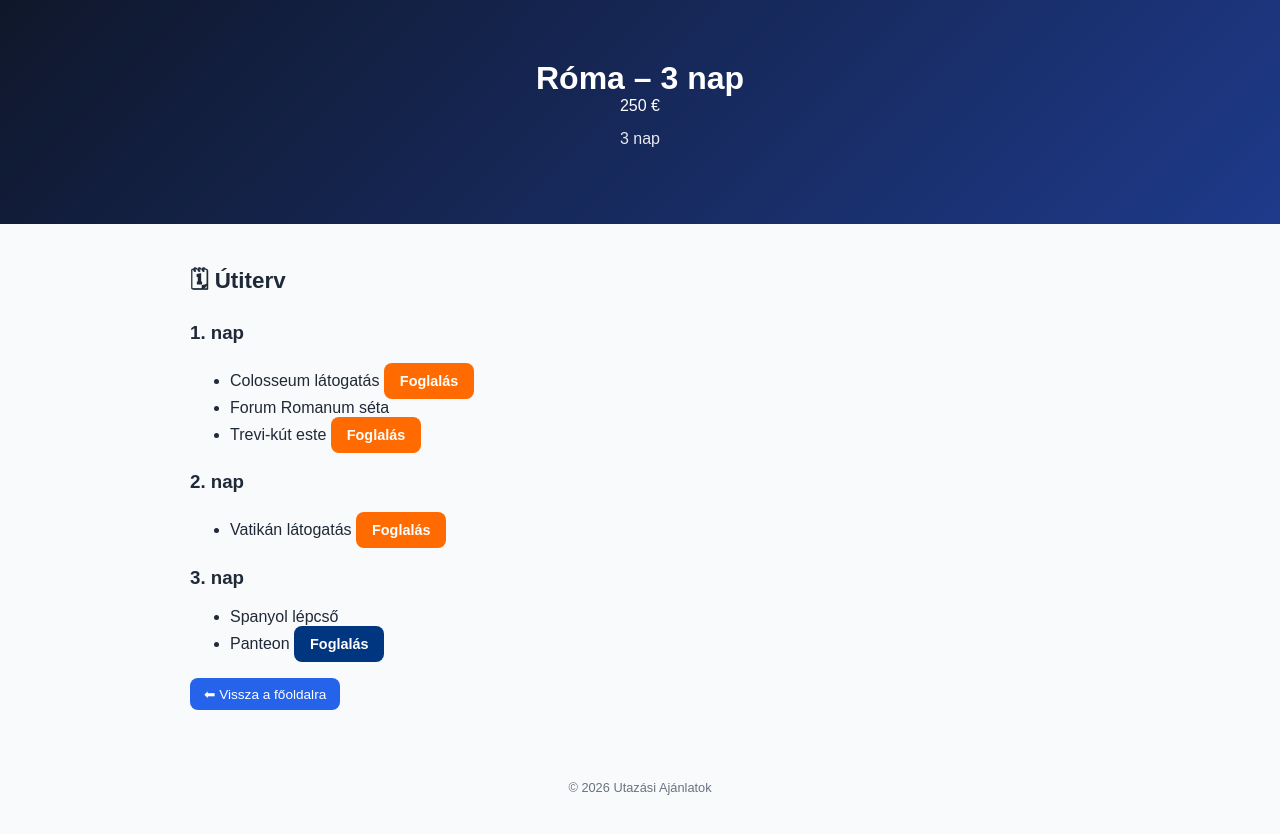
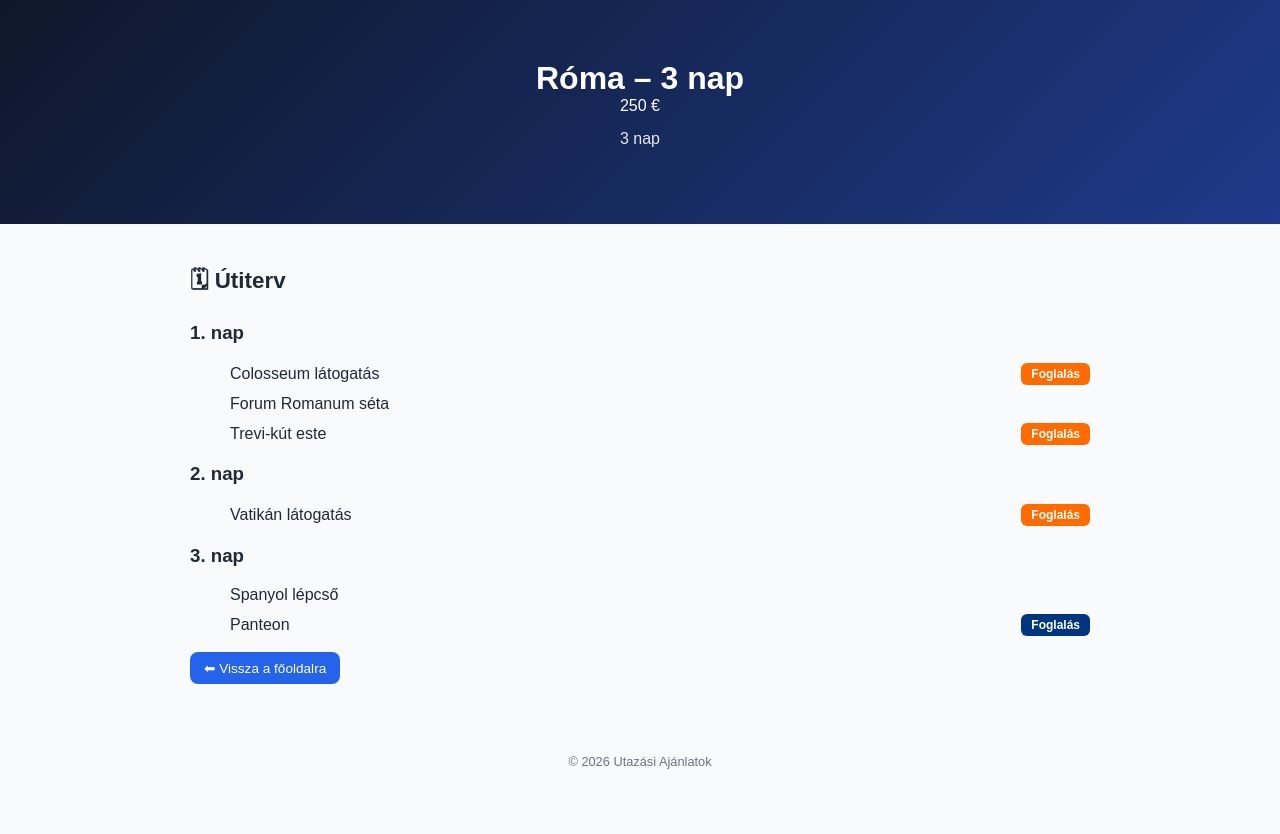
Before and after one commit to Norbi6/travel_site, a Jekyll site: the page built from _offers/rome2.md, in a window 1280 px wide. Shown: the top 834 px of the page. Built offline with Jekyll 4.4.1, drawn with Linux system fonts in a browser that asks for light colours.

Commit message:
Update style.css

```diff
--- a/assets/css/style.css
+++ b/assets/css/style.css
@@ -137,3 +137,45 @@ footer {
 .btn-gyg {
   background-color: #ff6b00;
 }
+
+.activity-row {
+  display: flex;
+  justify-content: space-between;
+  align-items: center;
+  margin-bottom: 10px;
+}
+
+/* Szállás link stílus */
+.activity-link {
+  font-weight: 600;
+  text-decoration: none;
+  transition: color 0.2s ease;
+}
+
+.booking-link {
+  color: #003580;
+}
+
+.booking-link:hover {
+  text-decoration: underline;
+  color: #001f4d;
+}
+
+/* Kis foglalás gomb programokhoz */
+.affiliate-btn {
+  padding: 4px 10px;
+  font-size: 0.75rem;
+  border-radius: 6px;
+  font-weight: bold;
+  text-decoration: none;
+  color: white;
+  transition: opacity 0.2s ease;
+}
+
+.btn-booking {
+  background-color: #003580;
+}
+
+.btn-gyg {
+  background-color: #ff6b00;
+}
```
